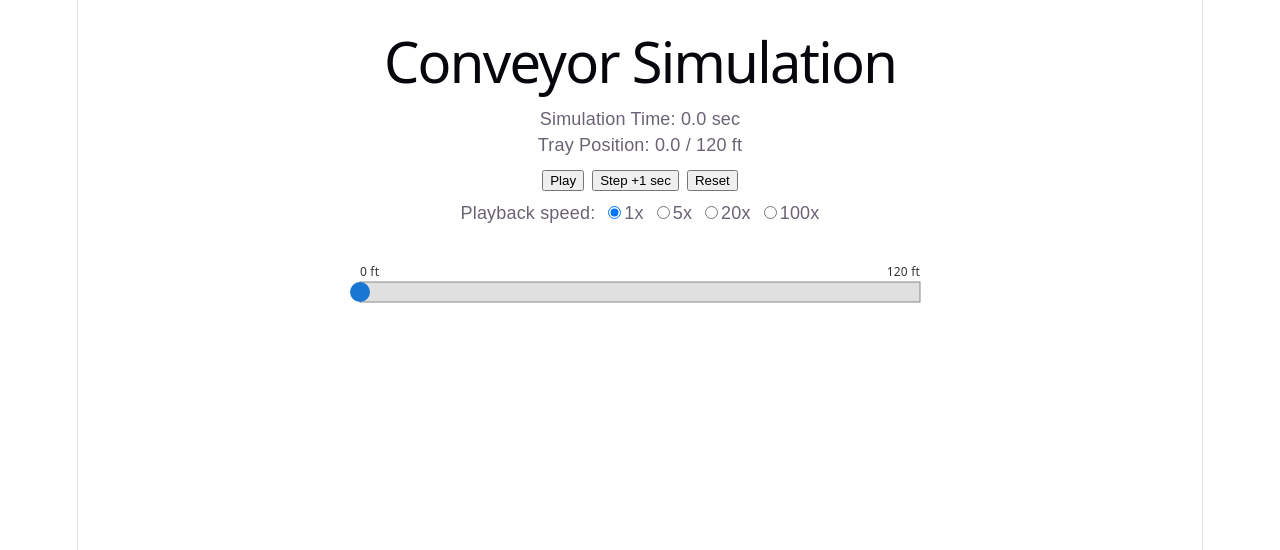
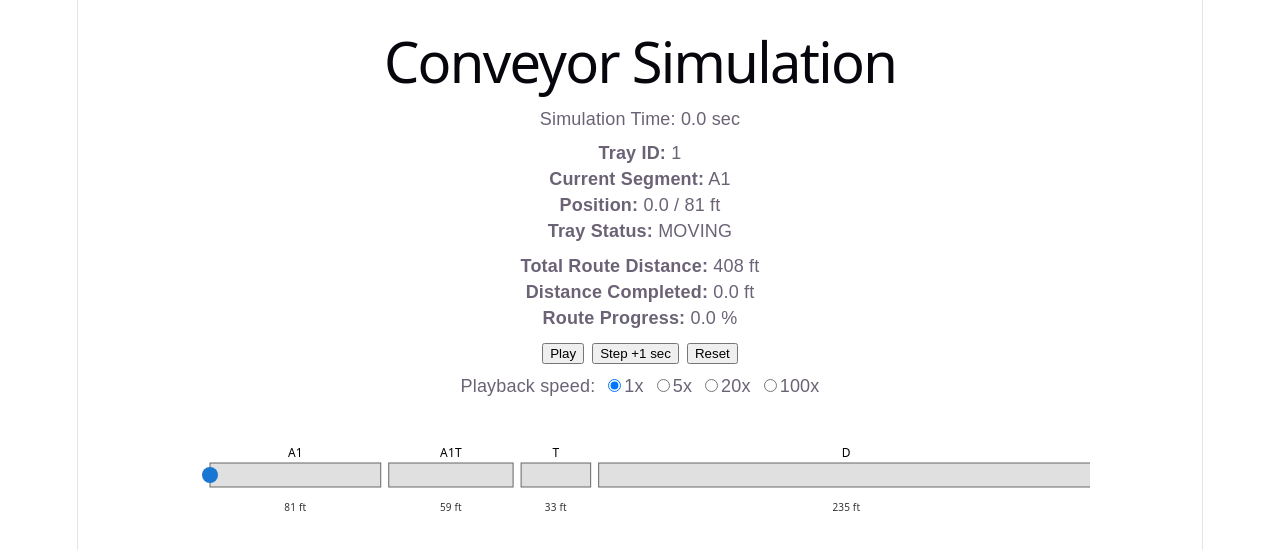
Before and after one commit to hank0820/ConveyorSimulation, a React (Vite) app: page / in a window 1280 px wide. Shown: the top 550 px of the page. Built offline with nearby package versions, Linux system fonts and the light colour scheme.

Commit message:
Milestone 2: connected conveyor path and deterministic travel

```diff
--- a/src/App.tsx
+++ b/src/App.tsx
@@ -3,26 +3,33 @@ import './App.css'
 import SimulationControls from './components/SimulationControls'
 import ConveyorDiagram from './visualization/ConveyorDiagram'
 import SimulationEngine from './simulation/SimulationEngine'
+import type { SimulationStateWithProgress } from './simulation/types'
 
-const CONVEYOR_CONFIG = {
-  id: 'TEST_CONVEYOR',
-  lengthFt: 120,
-  speedFtPerMin: 120,
-}
+const SEGMENTS = [
+  { id: 'A1', lengthFt: 81, speedFtPerMin: 120, nextSegmentId: 'A1T' },
+  { id: 'A1T', lengthFt: 59, speedFtPerMin: 120, nextSegmentId: 'T' },
+  { id: 'T', lengthFt: 33, speedFtPerMin: 120, nextSegmentId: 'D' },
+  { id: 'D', lengthFt: 235, speedFtPerMin: 120 },
+]
 
 function App() {
   const engineRef = useRef<SimulationEngine | null>(null)
-  const [state, setState] = useState(() => {
-    // initial minimal state
-    return { timeSec: 0, trayPositionFt: 0 }
-  })
+  const [state, setState] = useState<SimulationStateWithProgress>(() => ({
+    timeSec: 0,
+    tray: { id: 1, currentSegmentId: SEGMENTS[0].id, positionFt: 0, status: 'MOVING' },
+    segments: SEGMENTS,
+    totalRouteDistance: SEGMENTS.reduce((a, s) => a + s.lengthFt, 0),
+    distanceCompleted: 0,
+    routeProgress: 0,
+  }))
   const [playing, setPlaying] = useState(false)
   const [playbackSpeed, setPlaybackSpeed] = useState(1)
 
   // create engine once
   useEffect(() => {
-    engineRef.current = new SimulationEngine(CONVEYOR_CONFIG)
-    setState({ timeSec: 0, trayPositionFt: 0 })
+    engineRef.current = new SimulationEngine(SEGMENTS)
+    const s = engineRef.current.getState()
+    setState(s)
   }, [])
 
   // animation loop
@@ -39,7 +46,7 @@ function App() {
         const simAdvance = (dtMs / 1000) * playbackSpeed
         engine.step(simAdvance)
         const s = engine.getState()
-        setState({ timeSec: s.timeSec, trayPositionFt: s.tray.positionFt })
+        setState(s)
       }
       raf = requestAnimationFrame(tick)
     }
@@ -57,7 +64,7 @@ function App() {
     if (!engine) return
     engine.step(1)
     const s = engine.getState()
-    setState({ timeSec: s.timeSec, trayPositionFt: s.tray.positionFt })
+    setState(s)
   }
 
   function handleReset() {
@@ -65,16 +72,14 @@ function App() {
     if (!engine) return
     engine.reset()
     const s = engine.getState()
-    setState({ timeSec: s.timeSec, trayPositionFt: s.tray.positionFt })
+    setState(s)
     setPlaying(false)
   }
 
   return (
     <div style={{ padding: 16 }}>
       <SimulationControls
-        timeSec={state.timeSec}
-        trayPositionFt={state.trayPositionFt}
-        lengthFt={CONVEYOR_CONFIG.lengthFt}
+        state={state}
         playing={playing}
         playbackSpeed={playbackSpeed}
         setPlaybackSpeed={setPlaybackSpeed}
@@ -84,7 +89,7 @@ function App() {
       />
 
       <div style={{ marginTop: 16 }}>
-        <ConveyorDiagram lengthFt={CONVEYOR_CONFIG.lengthFt} trayPositionFt={state.trayPositionFt} />
+        <ConveyorDiagram segments={state.segments} traySegmentId={state.tray.currentSegmentId} trayPositionFt={state.tray.positionFt} />
       </div>
     </div>
   )
--- a/src/components/SimulationControls.tsx
+++ b/src/components/SimulationControls.tsx
@@ -1,9 +1,8 @@
 import type { FC } from 'react'
+import type { SimulationStateWithProgress } from '../simulation/types'
 
 interface Props {
-  timeSec: number
-  trayPositionFt: number
-  lengthFt: number
+  state: SimulationStateWithProgress
   playing: boolean
   playbackSpeed: number
   setPlaybackSpeed: (s: number) => void
@@ -13,9 +12,7 @@ interface Props {
 }
 
 const SimulationControls: FC<Props> = ({
-  timeSec,
-  trayPositionFt,
-  lengthFt,
+  state,
   playing,
   playbackSpeed,
   setPlaybackSpeed,
@@ -23,11 +20,35 @@ const SimulationControls: FC<Props> = ({
   onStep,
   onReset,
 }) => {
+  const { tray, totalRouteDistance, distanceCompleted } = state
+
   return (
     <div style={{ fontFamily: 'sans-serif' }}>
       <h1>Conveyor Simulation</h1>
-      <div>Simulation Time: {timeSec.toFixed(1)} sec</div>
-      <div>Tray Position: {trayPositionFt.toFixed(1)} / {lengthFt} ft</div>
+      <div>Simulation Time: {state.timeSec.toFixed(1)} sec</div>
+
+      <div style={{ marginTop: 8 }}>
+        <strong>Tray ID:</strong> {tray.id}
+      </div>
+      <div>
+        <strong>Current Segment:</strong> {tray.currentSegmentId}
+      </div>
+      <div>
+        <strong>Position:</strong> {tray.positionFt.toFixed(1)} / {state.segments.find(s => s.id === tray.currentSegmentId)?.lengthFt} ft
+      </div>
+      <div>
+        <strong>Tray Status:</strong> {tray.status}
+      </div>
+
+      <div style={{ marginTop: 8 }}>
+        <strong>Total Route Distance:</strong> {totalRouteDistance} ft
+      </div>
+      <div>
+        <strong>Distance Completed:</strong> {distanceCompleted.toFixed(1)} ft
+      </div>
+      <div>
+        <strong>Route Progress:</strong> {state.routeProgress.toFixed(1)} %
+      </div>
 
       <div style={{ marginTop: 8 }}>
         <button onClick={onPlayPause}>{playing ? 'Pause' : 'Play'}</button>
--- a/src/simulation/SimulationEngine.ts
+++ b/src/simulation/SimulationEngine.ts
@@ -1,34 +1,99 @@
-import type { Tray, ConveyorSegmentConfig, SimulationState } from './types'
+import type { Tray, ConveyorSegmentConfig, SimulationStateWithProgress } from './types'
 import ConveyorSegment from './ConveyorSegment'
+
+const INTERNAL_TICK_SECONDS = 0.1
+const EPS = 1e-9
 
 export class SimulationEngine {
   private timeSec = 0
   private tray: Tray
-  private conveyor: ConveyorSegment
+  private segmentsMap: Map<string, ConveyorSegment>
+  private segmentsOrder: ConveyorSegmentConfig[]
 
-  constructor(conveyorConfig: ConveyorSegmentConfig, initialTray?: Tray) {
-    this.conveyor = new ConveyorSegment(conveyorConfig)
-    this.tray = initialTray ?? { id: 1, positionFt: 0 }
+  constructor(segmentConfigs: ConveyorSegmentConfig[], initialTray?: Partial<Tray>) {
+    this.segmentsMap = new Map(segmentConfigs.map((c) => [c.id, new ConveyorSegment(c)]))
+    this.segmentsOrder = segmentConfigs
+    const firstId = segmentConfigs[0].id
+    this.tray = {
+      id: initialTray?.id ?? 1,
+      currentSegmentId: initialTray?.currentSegmentId ?? firstId,
+      positionFt: initialTray?.positionFt ?? 0,
+      status: initialTray?.status ?? 'MOVING',
+    }
   }
 
   step(seconds: number) {
     if (seconds <= 0) return
-    this.timeSec += seconds
-    const potential = this.tray.positionFt + this.conveyor.speedFtPerSec * seconds
-    const max = this.conveyor.config.lengthFt
-    this.tray.positionFt = Math.min(potential, max)
+    let remaining = seconds
+    while (remaining > 0 && this.tray.status === 'MOVING') {
+      const delta = Math.min(INTERNAL_TICK_SECONDS, remaining)
+      remaining -= delta
+      this.timeSec += delta
+      this.processTick(delta)
+    }
+  }
+
+  private processTick(deltaSec: number) {
+    let seg = this.segmentsMap.get(this.tray.currentSegmentId)
+    if (!seg) return
+    let distance = seg.speedFtPerSec * deltaSec
+
+    while (distance > EPS && this.tray.status === 'MOVING') {
+      const remainingOnSegment = seg!.config.lengthFt - this.tray.positionFt
+      if (distance + EPS < remainingOnSegment) {
+        this.tray.positionFt += distance
+        distance = 0
+      } else {
+        // consume remaining to reach end of segment
+        distance -= remainingOnSegment
+        // move to next segment or complete
+        const nextId: string | undefined = seg!.config.nextSegmentId
+        if (nextId && this.segmentsMap.has(nextId)) {
+          // enter next segment with overflow distance applied
+          this.tray.currentSegmentId = nextId
+          this.tray.positionFt = 0
+          // update seg reference for next loop
+          const nextSeg: ConveyorSegment = this.segmentsMap.get(nextId)!
+          // replace seg variable to reflect new segment for subsequent iterations
+          seg = nextSeg
+          // continue loop to apply remaining distance into next segment
+        } else {
+          // no next segment: clamp to end and mark complete
+          this.tray.positionFt = seg!.config.lengthFt
+          this.tray.status = 'COMPLETE'
+          distance = 0
+        }
+      }
+    }
   }
 
   reset() {
     this.timeSec = 0
+    const firstId = this.segmentsOrder[0].id
+    this.tray.currentSegmentId = firstId
     this.tray.positionFt = 0
+    this.tray.status = 'MOVING'
   }
 
-  getState(): SimulationState {
+  getState(): SimulationStateWithProgress {
+    const segments = this.segmentsOrder.map((s) => ({ ...s }))
+    const totalRouteDistance = segments.reduce((acc, s) => acc + s.lengthFt, 0)
+    // compute distance completed before current segment
+    let before = 0
+    for (const s of segments) {
+      if (s.id === this.tray.currentSegmentId) break
+      before += s.lengthFt
+    }
+    const distanceCompleted = before + this.tray.positionFt
+    const routeProgress = totalRouteDistance > 0 ? (distanceCompleted / totalRouteDistance) * 100 : 0
+
     return {
       timeSec: this.timeSec,
       tray: { ...this.tray },
-      conveyor: { ...this.conveyor.config },
+      segments,
+      totalRouteDistance,
+      distanceCompleted,
+      routeProgress,
     }
   }
 }
--- a/src/visualization/ConveyorDiagram.tsx
+++ b/src/visualization/ConveyorDiagram.tsx
@@ -1,24 +1,43 @@
 import type { FC } from 'react'
+import type { ConveyorSegmentConfig } from '../simulation/types'
 
 interface Props {
-  lengthFt: number
+  segments: ConveyorSegmentConfig[]
+  traySegmentId: string
   trayPositionFt: number
 }
 
-const ConveyorDiagram: FC<Props> = ({ lengthFt, trayPositionFt }) => {
-  const width = 600
-  const height = 100
+const ConveyorDiagram: FC<Props> = ({ segments, traySegmentId, trayPositionFt }) => {
+  const width = 900
+  const height = 120
   const padding = 20
   const usable = width - padding * 2
-  const pct = Math.max(0, Math.min(1, trayPositionFt / lengthFt))
-  const cx = padding + pct * usable
+  const total = segments.reduce((acc, s) => acc + s.lengthFt, 0)
+
+  // compute segment display widths proportional to physical length
+  let x = padding
+  const segRects = segments.map((s) => {
+    const w = (s.lengthFt / total) * usable
+    const rect = { id: s.id, x, w, lengthFt: s.lengthFt }
+    x += w + 8
+    return rect
+  })
+
+  // find tray rect
+  const active = segRects.find((r) => r.id === traySegmentId)
+  const cx = active ? active.x + (Math.max(0, Math.min(1, trayPositionFt / active.lengthFt)) * active.w) : padding
 
   return (
-    <svg width={width} height={height} role="img" aria-label="Conveyor diagram">
-      <rect x={padding} y={height / 2 - 10} width={usable} height={20} fill="#e0e0e0" stroke="#888" />
-      <text x={padding} y={height / 2 - 16} fontSize={12} fill="#333">0 ft</text>
-      <text x={padding + usable} y={height / 2 - 16} fontSize={12} fill="#333" textAnchor="end">{lengthFt} ft</text>
-      <circle cx={cx} cy={height / 2} r={10} fill="#1976d2" />
+    <svg width={width} height={height} role="img" aria-label="Conveyor network">
+      {segRects.map((r) => (
+        <g key={r.id}>
+          <rect x={r.x} y={height / 2 - 12} width={r.w} height={24} fill="#e0e0e0" stroke="#666" />
+          <text x={r.x + r.w / 2} y={height / 2 - 18} fontSize={12} fill="#000" textAnchor="middle">{r.id}</text>
+          <text x={r.x + r.w / 2} y={height / 2 + 36} fontSize={10} fill="#333" textAnchor="middle">{r.lengthFt} ft</text>
+        </g>
+      ))}
+
+      <circle cx={cx} cy={height / 2} r={8} fill="#1976d2" />
     </svg>
   )
 }
```
Also changed, not shown: src/simulation/types.ts (+12 -1 lines), 1 other file (tests, documents, lock files or other folders).
